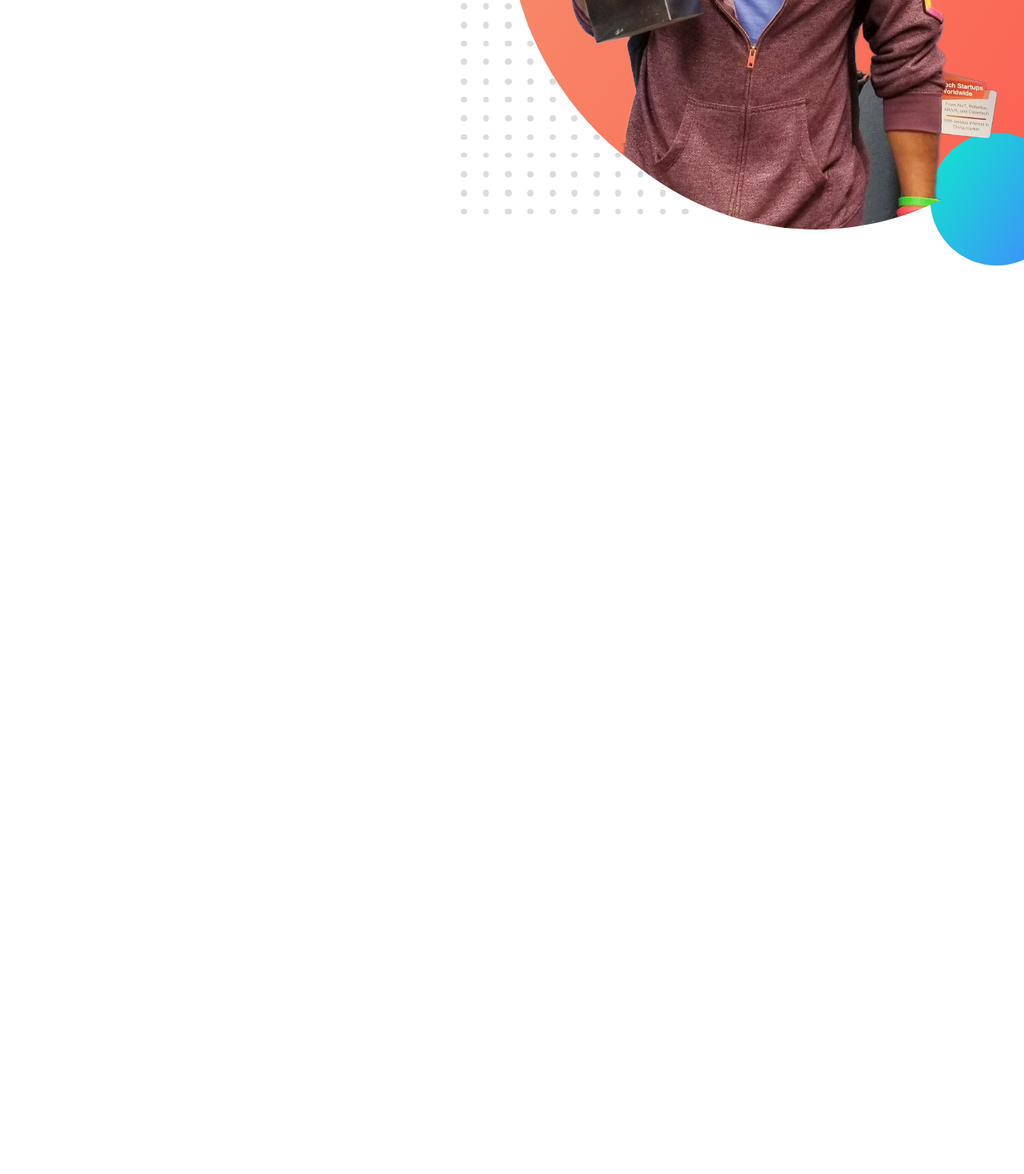
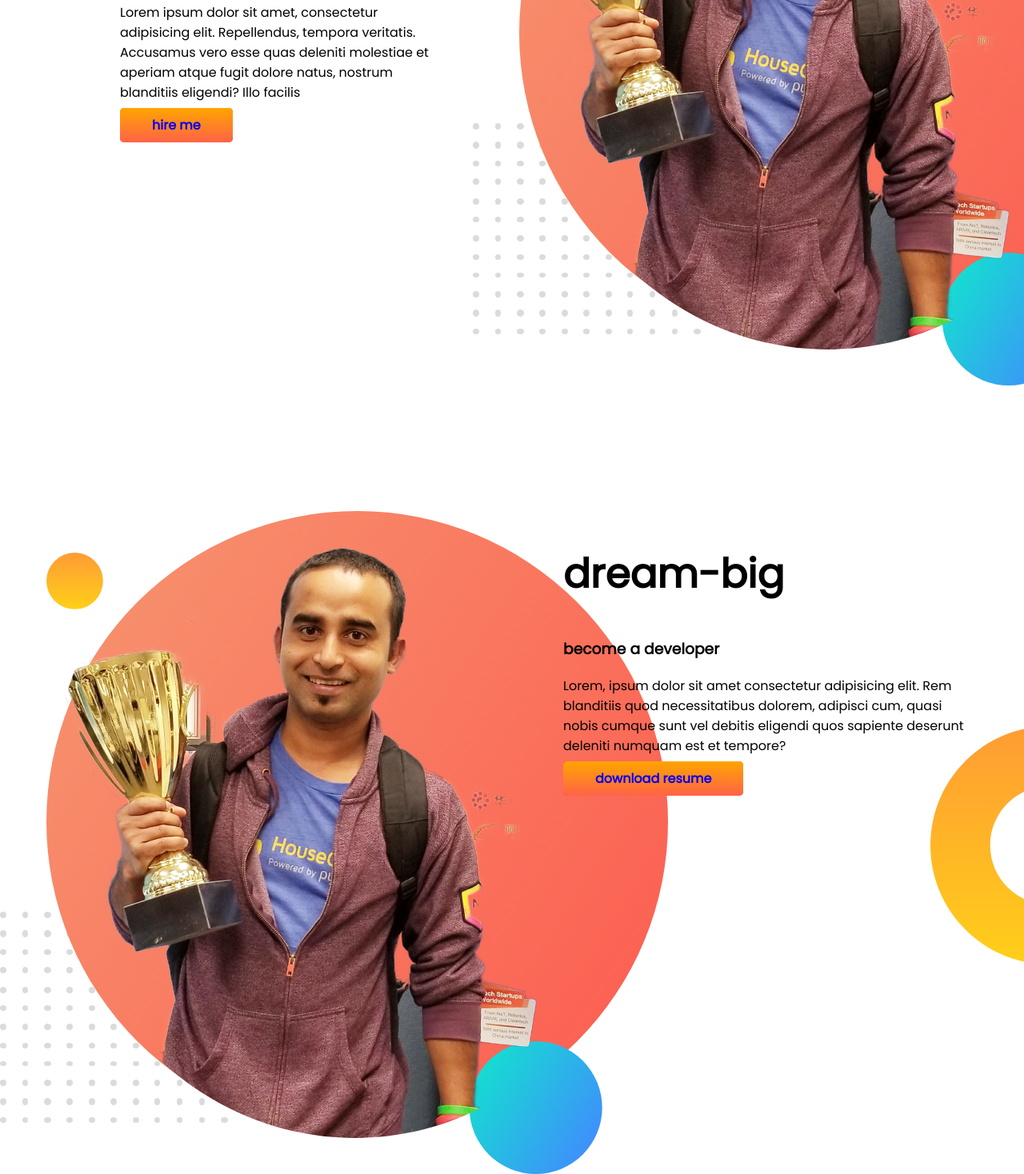
Before and after one commit to sowrav987/my-2nd-portfolio, a plain HTML site: page index.html in a window 1280 px wide. Shown: the part 497-1965 px from the top of the page at 80% size. Before the commit the page ends 836 px from the top, so only its background shows below. Drawn offline with Linux system fonts and the light colour scheme.

Commit message:
dream added

```diff
--- a/index.html
+++ b/index.html
@@ -35,7 +35,25 @@
 
 
 
+
     </section>
+    <section class="dream-big">
+        <div class="half-width"><img src="images/jhankar.png" alt=""></div>
+        <div class="half-width">
+            <h1>dream-big</h1>
+            <h3>become a developer</h3>
+            <p>
+                Lorem, ipsum dolor sit amet consectetur adipisicing elit. Rem blanditiis quod necessitatibus dolorem,
+                adipisci cum, quasi nobis cumque sunt vel debitis eligendi quos sapiente deserunt deleniti numquam est
+                et
+                tempore?
+
+            </p>
+            <a class="link-button" target="blank" href="https://www.facebook.com/evaluted.sourab">download resume</a>
+
+        </div>
+    </section>
+
 
 
 </body>
--- a/style.css
+++ b/style.css
@@ -29,3 +29,18 @@ section{ display: flex;
     border-radius: 5px;
 
 }
+section{
+    display: flex;
+    margin: 150px;
+}
+.dream-big{
+    background-image: url(images/dream-bg.png);
+    background-repeat: no-repeat;
+    background-position:right ;
+    margin: 0px;
+}
+
+
+
+
+}
```
